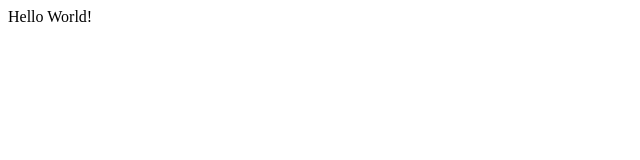
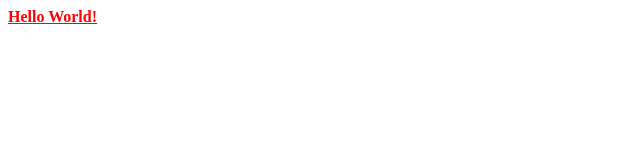
Before and after one commit to SASC-Denver/artem-chess, a website: page index.html in a window 1280 px wide. Shown: the whole page, without its empty margins (0-640 px from the left). Drawn offline with Linux system fonts and the light colour scheme.

Commit message:
1 file modified

```diff
--- a/index.html
+++ b/index.html
@@ -1 +1,10 @@
-Hello World!
+<style>
+	div {
+		color: red;
+		font-weight: bold;
+		text-decoration: underline;
+	}
+</style>
+<div>
+	Hello World!
+</div>
```
